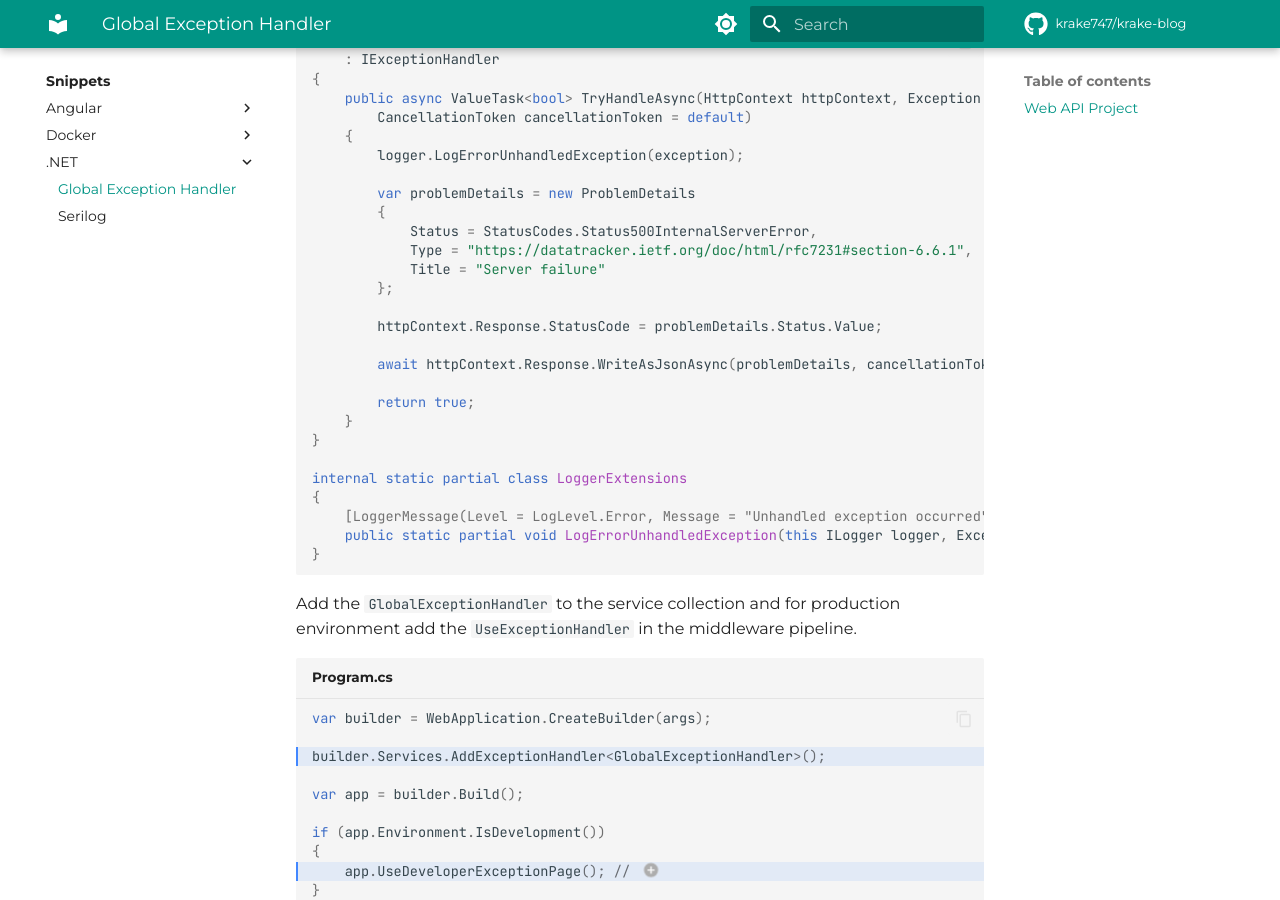
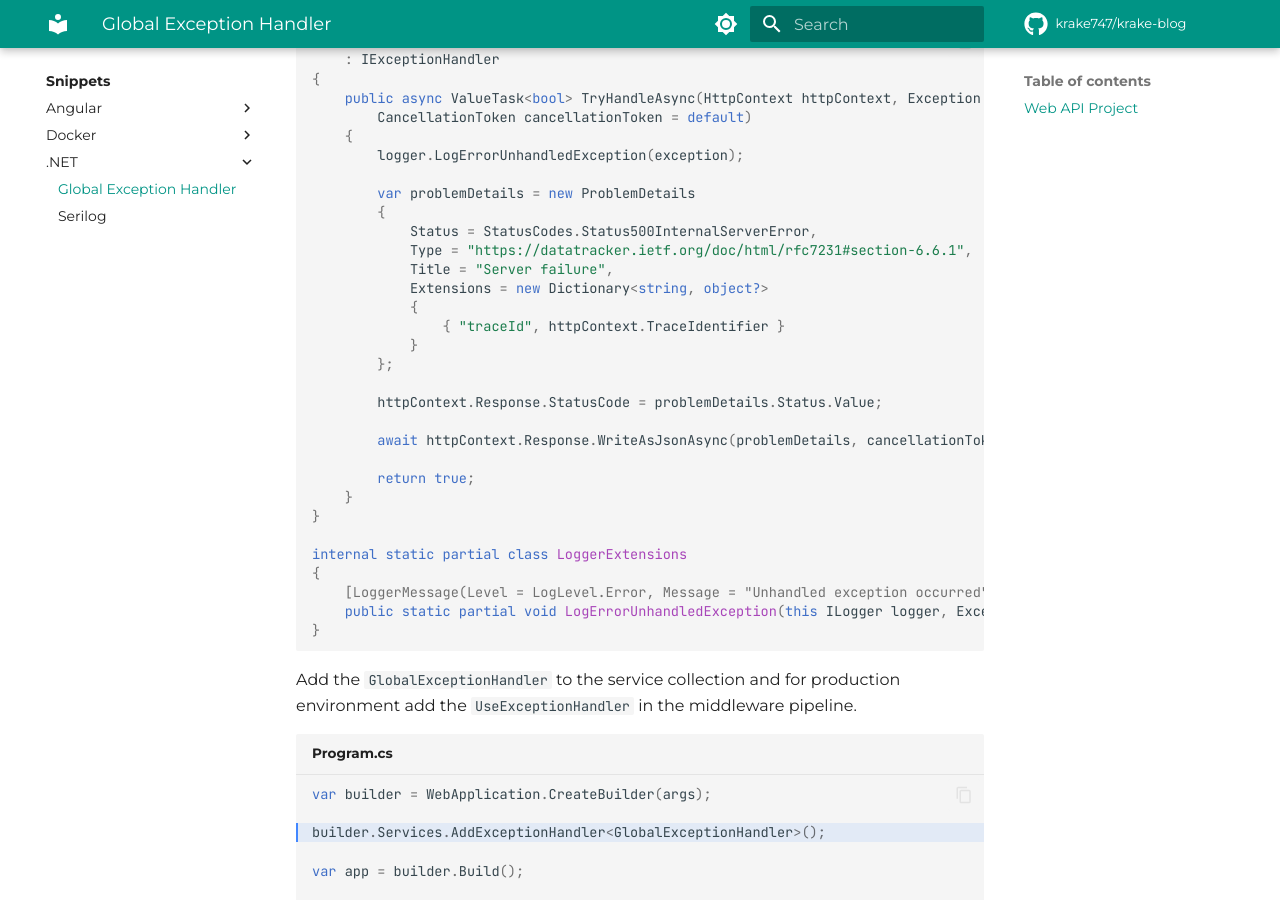
Before and after one commit to krake747/krake-blog, an MkDocs documentation site: the page built from docs/snippets/dotnet/global-exception-handler.md, in a window 1280 px wide and 900 px high, scrolled down 340 px. Built offline with MkDocs 1.6.1 and Material for MkDocs 9.7.7, drawn with Linux system fonts in a browser that asks for light colours; comment, search, counter and statistics services are not loaded.

Commit message:
feat(snippets): add trace id to global exception handler

```diff
--- a/docs/snippets/dotnet/global-exception-handler.md
+++ b/docs/snippets/dotnet/global-exception-handler.md
@@ -17,7 +17,11 @@ internal sealed class GlobalExceptionHandler(ILogger<GlobalExceptionHandler> log
         {
             Status = StatusCodes.Status500InternalServerError,
             Type = "https://datatracker.ietf.org/doc/html/rfc7231#section-6.6.1",
-            Title = "Server failure"
+            Title = "Server failure",
+            Extensions = new Dictionary<string, object?>
+            {
+                { "traceId", httpContext.TraceIdentifier }
+            }
         };
 
         httpContext.Response.StatusCode = problemDetails.Status.Value;
```
